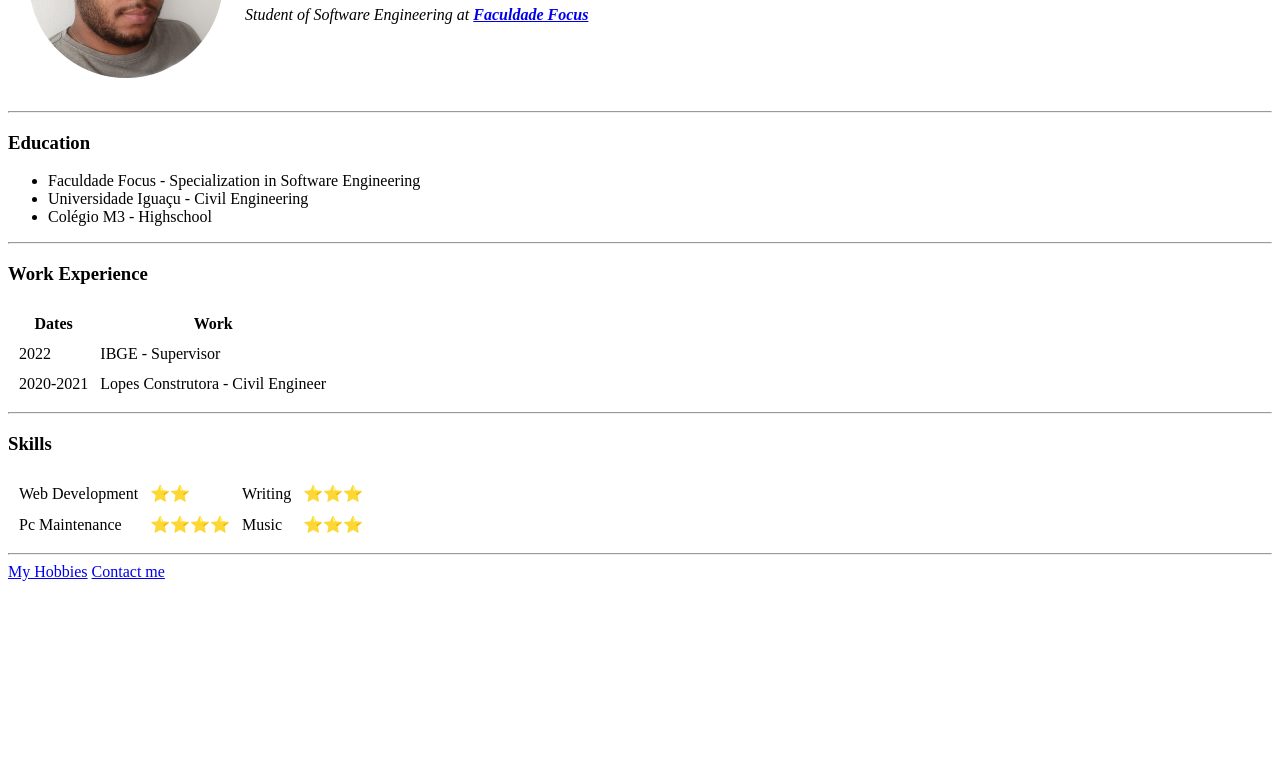
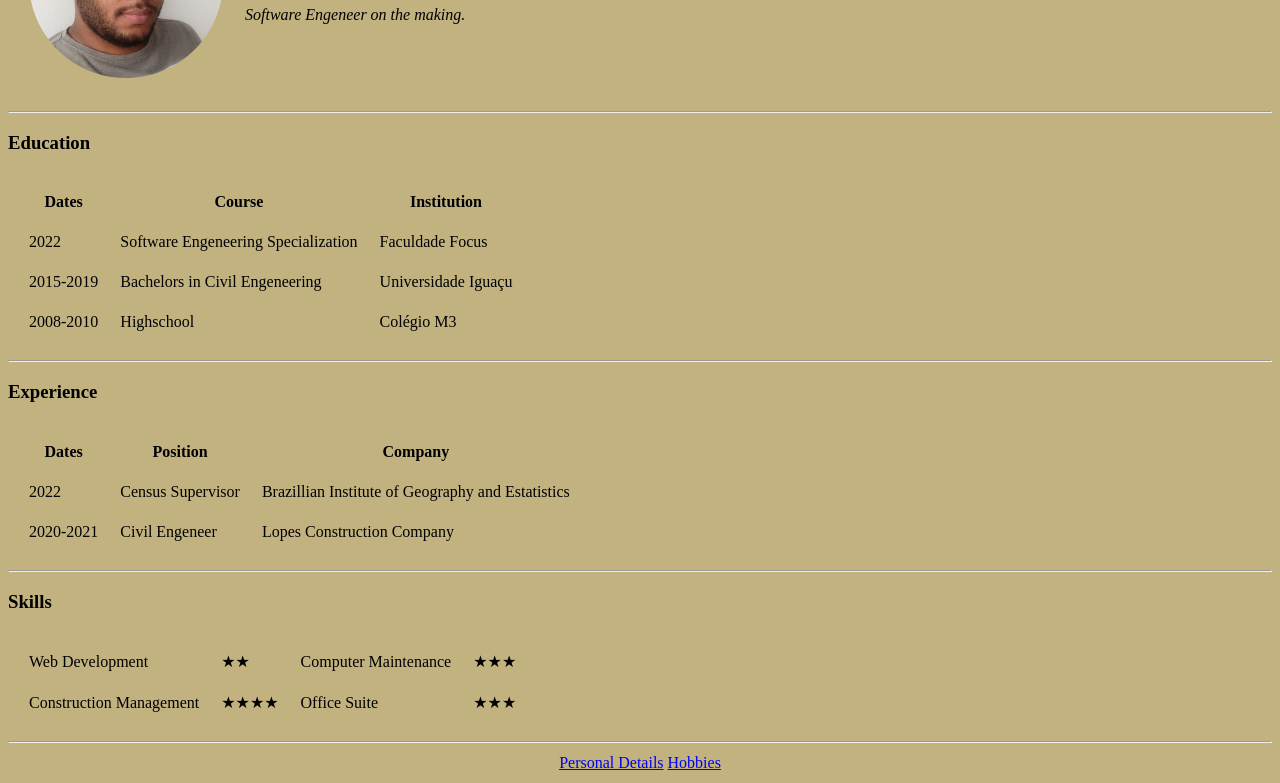
Before and after one commit to cesdeoliveira/cv, a plain HTML site: page index.html in a window 1280 px wide. Shown: the part 145-928 px from the top of the page. Before the commit the page ends 800 px from the top, so only its background shows below. Drawn offline with Linux system fonts and the light colour scheme.

Commit message:
Change of personal CV page

```diff
--- a/index.html
+++ b/index.html
@@ -1,63 +1,86 @@
 <!DOCTYPE html>
 <html lang="en">
-
 <head>
     <meta charset="UTF-8">
+    <meta http-equiv="X-UA-Compatible" content="IE=edge">
     <meta name="viewport" content="width=device-width, initial-scale=1.0">
-        <title>🤖 Eduardo's Personal Site</title>
+    <title>🤓 Eduardo Oliveira</title>
 </head>
-
-    <body>
+<body bgcolor="#C2B280">
     <table cellspacing="20">
         <tr>
-                <td><img src="images/foto-perfil.png" alt="Foto de Eduardo Oliveira"></td>
-                <td><h1>Eduardo Oliveira</h1>
-                    <p><em>Student of Software Engineering at <strong><a href="https://faculdadefocus.com.br/" target="_blank">Faculdade Focus</a></strong></em></p></td>
+            <td><img src="images/foto-perfil.png" alt="A picture of Eduardo."></td>
+            <td>
+                <h1>Eduardo Oliveira</h1>
+                <p><em>Software Engeneer on the making.</em></p>
+            </td>
         </tr>
     </table>
     <hr>
     <h3>Education</h3>
-        <ul>
-            <li>Faculdade Focus - Specialization in Software Engineering</li>
-            <li>Universidade Iguaçu - Civil Engineering</li>
-            <li>Colégio M3 - Highschool</li>
-        </ul>
-        <hr>
-        <h3>Work Experience</h3>
-        <table cellspacing="10">
+    <table cellspacing="20">
         <thead>
             <th>Dates</th>
-                <th>Work</th>
+            <th>Course</th>
+            <th>Institution</th>
         </thead>
-            <tbody>
         <tr>
             <td>2022</td>
-                    <td>IBGE - Supervisor</td>
+            <td>Software Engeneering Specialization</td>
+            <td>Faculdade Focus</td>
+        </tr>
+        <tr>
+            <td>2015-2019</td>
+            <td>Bachelors in Civil Engeneering</td>
+            <td>Universidade Iguaçu</td>
+        </tr>
+        <tr>
+            <td>2008-2010</td>
+            <td>Highschool</td>
+            <td>Colégio M3</td>
+        </tr>
+    </table>
+    <hr>
+    <h3>Experience</h3>
+    <table cellspacing="20">
+        <thead>
+            <th>Dates</th>
+            <th>Position</th>
+            <th>Company</th>
+        </thead>
+        <tr>
+            <td>2022</td>
+            <td>Census Supervisor</td>
+            <td>Brazillian Institute of Geography and Estatistics</td>
         </tr>
         <tr>
             <td>2020-2021</td>
-                    <td>Lopes Construtora - Civil Engineer</td>
+            <td>Civil Engeneer</td>
+            <td>Lopes Construction Company</td>
         </tr>
-            </tbody>
     </table>
     <hr>
     <h3>Skills</h3>
-        <table cellspacing="10">
+    <table cellspacing="20">
         <tr>
             <td>Web Development</td>
-                <td>⭐⭐</td>
-                <td>Writing</td>
-                <td>⭐⭐⭐</td>
+            <td>★★</td>
+            <td>Computer Maintenance</td>
+            <td>★★★</td>
         </tr>
         <tr>
-                <td>Pc Maintenance</td>
-                <td>⭐⭐⭐⭐</td>
-                <td>Music</td>
-                <td>⭐⭐⭐</td>
+            <td>Construction Management</td>
+            <td>★★★★</td>
+            <td>Office Suite</td>
+            <td>★★★</td>
         </tr>
     </table>
     <hr>
-        <a href="hobbies.html">My Hobbies</a>
-        <a href="contact-me.html">Contact me</a>
+    <table align="center">
+        <tr>
+            <td><a href="contacts.html">Personal Details</a></td>
+            <td><a href="hobbies.html">Hobbies</a></td>
+        </tr>
+    </table>
 </body>
 </html>
```
Also changed, not shown: contacts.html (added, +47 -0 lines), hobbies.html (+17 -6 lines), images/telegram_16x16.png (added), images/wapp_16x16.png (added). Lines whose indentation alone changed are shown as unchanged.
